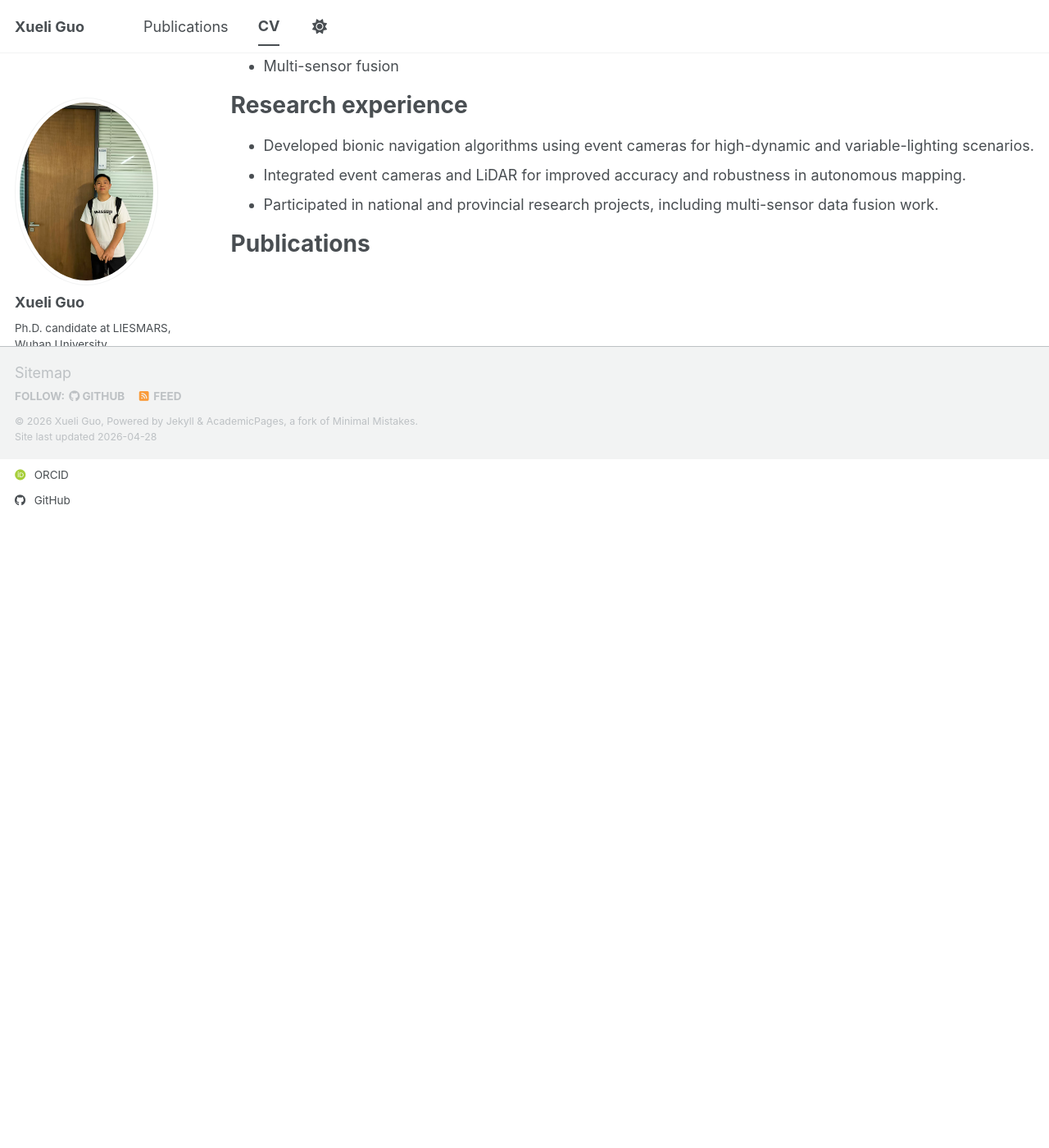
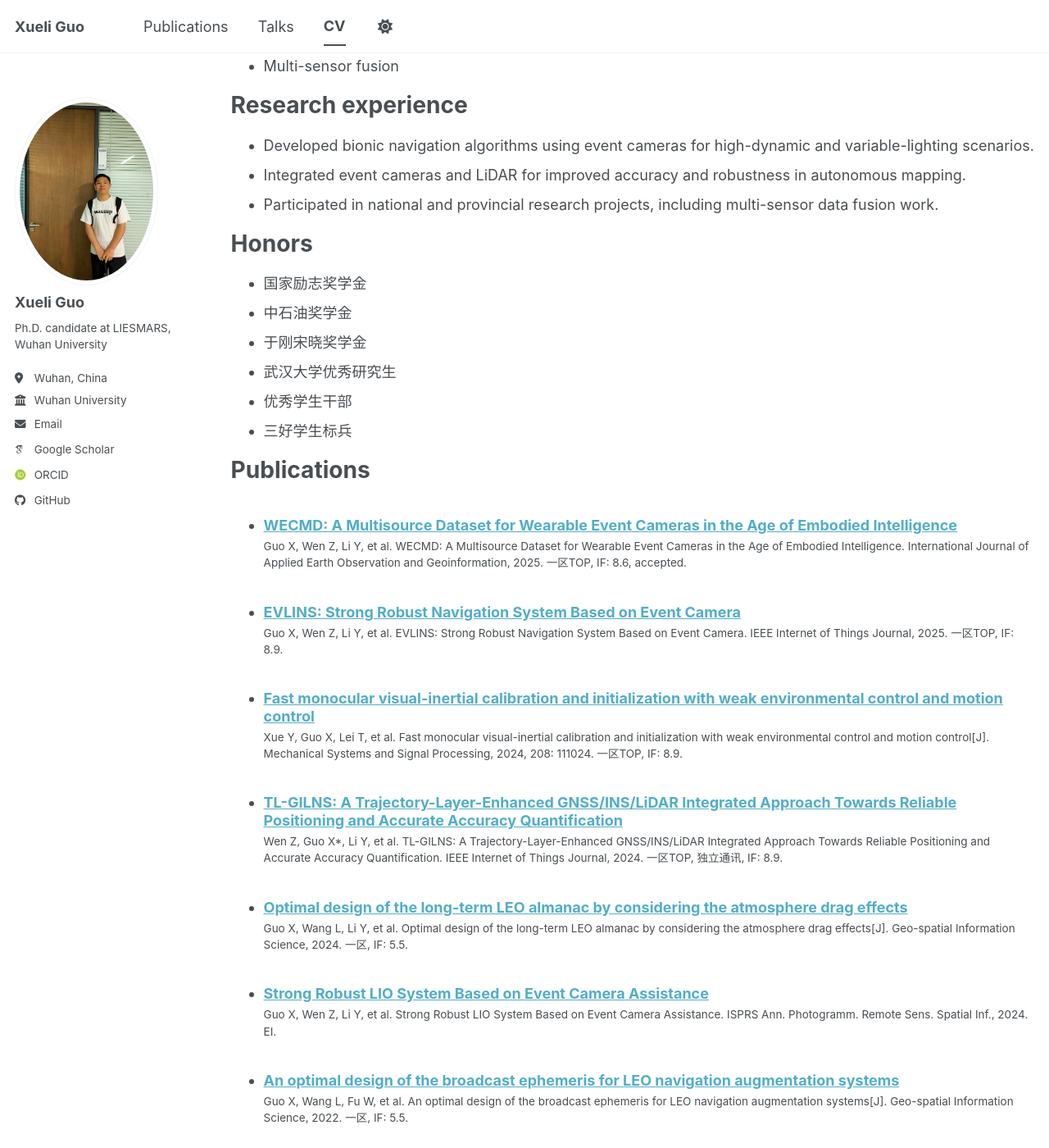
Before and after one commit to xueli-guo/xueli-guo.github.io, a Jekyll site: the page built from _pages/cv.md, in a window 1280 px wide and 1400 px high, scrolled down 297 px. Shown: the whole window at 82% size. Built offline with Jekyll 4.4.1, drawn with Linux system fonts in a browser that asks for light colours; some web fonts are replaced; a script bundle is joined from its source files by our own code; library files that are not in the unit come from our copies; before the commit the page ends 900 px from its top, so only the background shows below that; some of the changed text lies outside the part shown.

Commit message:
first time

```diff
--- a/_data/cv.json
+++ b/_data/cv.json
@@ -35,7 +35,7 @@
     {
       "institution": "Wuhan University",
       "area": "LIESMARS",
-      "studyType": "",
+      "studyType": "Ph.D. Candidate",
       "startDate": "",
       "endDate": "",
       "gpa": null,
@@ -44,10 +44,136 @@
   ],
   "skills": [],
   "languages": [],
-  "interests": [],
+  "interests": [
+    {
+      "name": "Research Interests",
+      "keywords": [
+        "Event-based and LiDAR SLAM",
+        "LEO satellite navigation enhancement",
+        "Multi-sensor fusion"
+      ]
+    }
+  ],
   "references": [],
-  "publications": [],
-  "presentations": [],
+  "publications": [
+    {
+      "name": "低轨卫星导航增强系统精密星历设计方法研究",
+      "publisher": "大地测量与地球动力学",
+      "releaseDate": "2021-08-01",
+      "website": "",
+      "summary": "郭学立, 王磊. 低轨卫星导航增强系统精密星历设计方法研究[J]. 大地测量与地球动力学, 2021, 41(8): 800-805. 中文核心."
+    },
+    {
+      "name": "An optimal design of the broadcast ephemeris for LEO navigation augmentation systems",
+      "publisher": "Geo-spatial Information Science",
+      "releaseDate": "2022-01-01",
+      "website": "",
+      "summary": "Guo X, Wang L, Fu W, et al. Geo-spatial Information Science, 2022. 一区, IF: 5.5."
+    },
+    {
+      "name": "Optimal design of the long-term LEO almanac by considering the atmosphere drag effects",
+      "publisher": "Geo-spatial Information Science",
+      "releaseDate": "2024-01-01",
+      "website": "",
+      "summary": "Guo X, Wang L, Li Y, et al. Geo-spatial Information Science, 2024. 一区, IF: 5.5."
+    },
+    {
+      "name": "TL-GILNS: A Trajectory-Layer-Enhanced GNSS/INS/LiDAR Integrated Approach Towards Reliable Positioning and Accurate Accuracy Quantification",
+      "publisher": "IEEE Internet of Things Journal",
+      "releaseDate": "2024-01-01",
+      "website": "",
+      "summary": "Wen Z, Guo X*, Li Y, et al. 一区TOP, 独立通讯, IF: 8.9."
+    },
+    {
+      "name": "Fast monocular visual-inertial calibration and initialization with weak environmental control and motion control",
+      "publisher": "Mechanical Systems and Signal Processing",
+      "releaseDate": "2024-01-01",
+      "website": "",
+      "summary": "Xue Y, Guo X, Lei T, et al. Mechanical Systems and Signal Processing, 2024, 208: 111024. 一区TOP, IF: 8.9."
+    },
+    {
+      "name": "Strong Robust LIO System Based on Event Camera Assistance",
+      "publisher": "ISPRS Annals of the Photogrammetry, Remote Sensing and Spatial Information Sciences",
+      "releaseDate": "2024-01-01",
+      "website": "",
+      "summary": "Guo X, Wen Z, Li Y, et al. ISPRS Ann. Photogramm. Remote Sens. Spatial Inf., 2024. EI."
+    },
+    {
+      "name": "EVLINS: Strong Robust Navigation System Based on Event Camera",
+      "publisher": "IEEE Internet of Things Journal",
+      "releaseDate": "2025-01-01",
+      "website": "",
+      "summary": "Guo X, Wen Z, Li Y, et al. IEEE Internet of Things Journal, 2025. 一区TOP, IF: 8.9."
+    },
+    {
+      "name": "WECMD: A Multisource Dataset for Wearable Event Cameras in the Age of Embodied Intelligence",
+      "publisher": "International Journal of Applied Earth Observation and Geoinformation",
+      "releaseDate": "2025-01-01",
+      "website": "",
+      "summary": "Guo X, Wen Z, Li Y, et al. International Journal of Applied Earth Observation and Geoinformation, 2025. 一区TOP, IF: 8.6, accepted."
+    }
+  ],
+  "presentations": [
+    {
+      "name": "International Association of Professionals in Global Positioning Systems (CPGPS)",
+      "event": "2020 International Association of Professionals in Global Positioning Systems (CPGPS)",
+      "date": "2020-01-01",
+      "location": "Shanghai, China",
+      "description": "International conference oral presentation."
+    },
+    {
+      "name": "Ubiquitous Positioning, Indoor Navigation, and Location Based Service (UPINLBS)",
+      "event": "2022 Ubiquitous Positioning, Indoor Navigation, and Location Based Service (UPINLBS)",
+      "date": "2022-01-01",
+      "location": "Wuhan, China",
+      "description": "International conference oral presentation."
+    },
+    {
+      "name": "Ubiquitous Positioning, Indoor Navigation, and Location Based Service (UPINLBS)",
+      "event": "2024 Ubiquitous Positioning, Indoor Navigation, and Location Based Service (UPINLBS)",
+      "date": "2024-01-01",
+      "location": "Perth, Australia",
+      "description": "International conference oral presentation."
+    }
+  ],
   "teaching": [],
-  "portfolio": []
+  "portfolio": [],
+  "awards": [
+    {
+      "title": "国家励志奖学金",
+      "date": "",
+      "awarder": "",
+      "summary": ""
+    },
+    {
+      "title": "中石油奖学金",
+      "date": "",
+      "awarder": "",
+      "summary": ""
+    },
+    {
+      "title": "于刚宋晓奖学金",
+      "date": "",
+      "awarder": "",
+      "summary": ""
+    },
+    {
+      "title": "武汉大学优秀研究生",
+      "date": "",
+      "awarder": "Wuhan University",
+      "summary": ""
+    },
+    {
+      "title": "优秀学生干部",
+      "date": "",
+      "awarder": "",
+      "summary": ""
+    },
+    {
+      "title": "三好学生标兵",
+      "date": "",
+      "awarder": "",
+      "summary": ""
+    }
+  ]
 }
--- a/_data/navigation.yml
+++ b/_data/navigation.yml
@@ -11,5 +11,8 @@ main:
   - title: "Publications"
     url: /publications/
 
+  - title: "Talks"
+    url: /talks/
+
   - title: "CV"
     url: /cv/
--- a/_pages/cv.md
+++ b/_pages/cv.md
@@ -25,8 +25,23 @@ Research experience
 * Integrated event cameras and LiDAR for improved accuracy and robustness in autonomous mapping.
 * Participated in national and provincial research projects, including multi-sensor data fusion work.
 
+Honors
+======
+* 国家励志奖学金
+* 中石油奖学金
+* 于刚宋晓奖学金
+* 武汉大学优秀研究生
+* 优秀学生干部
+* 三好学生标兵
+
 Publications
 ======
   <ul>{% for post in site.publications reversed %}
     {% include archive-single-cv.html %}
   {% endfor %}</ul>
+
+Talks
+======
+  <ul>{% for post in site.talks reversed %}
+    {% include archive-single-talk-cv.html  %}
+  {% endfor %}</ul>
--- /dev/null
+++ b/_publications/2022-01-01-broadcast-ephemeris-leo.md
@@ -0,0 +1,11 @@
+---
+title: "An optimal design of the broadcast ephemeris for LEO navigation augmentation systems"
+collection: publications
+category: manuscripts
+permalink: /publication/2022-broadcast-ephemeris-leo-navigation-augmentation/
+date: 2022-01-01
+venue: "Geo-spatial Information Science"
+citation: "Guo X, Wang L, Fu W, et al. An optimal design of the broadcast ephemeris for LEO navigation augmentation systems[J]. Geo-spatial Information Science, 2022. 一区, IF: 5.5."
+---
+
+一区, IF: 5.5.
--- /dev/null
+++ b/_publications/2024-01-01-event-camera-assisted-lio.md
@@ -0,0 +1,11 @@
+---
+title: "Strong Robust LIO System Based on Event Camera Assistance"
+collection: publications
+category: conferences
+permalink: /publication/2024-event-camera-assisted-lio/
+date: 2024-01-01
+venue: "ISPRS Annals of the Photogrammetry, Remote Sensing and Spatial Information Sciences"
+citation: "Guo X, Wen Z, Li Y, et al. Strong Robust LIO System Based on Event Camera Assistance. ISPRS Ann. Photogramm. Remote Sens. Spatial Inf., 2024. EI."
+---
+
+EI.
--- /dev/null
+++ b/_publications/2024-01-01-long-term-leo-almanac.md
@@ -0,0 +1,11 @@
+---
+title: "Optimal design of the long-term LEO almanac by considering the atmosphere drag effects"
+collection: publications
+category: manuscripts
+permalink: /publication/2024-long-term-leo-almanac-atmosphere-drag/
+date: 2024-01-01
+venue: "Geo-spatial Information Science"
+citation: "Guo X, Wang L, Li Y, et al. Optimal design of the long-term LEO almanac by considering the atmosphere drag effects[J]. Geo-spatial Information Science, 2024. 一区, IF: 5.5."
+---
+
+一区, IF: 5.5.
--- /dev/null
+++ b/_publications/2024-01-01-tl-gilns.md
@@ -0,0 +1,11 @@
+---
+title: "TL-GILNS: A Trajectory-Layer-Enhanced GNSS/INS/LiDAR Integrated Approach Towards Reliable Positioning and Accurate Accuracy Quantification"
+collection: publications
+category: manuscripts
+permalink: /publication/2024-tl-gilns/
+date: 2024-01-01
+venue: "IEEE Internet of Things Journal"
+citation: "Wen Z, Guo X*, Li Y, et al. TL-GILNS: A Trajectory-Layer-Enhanced GNSS/INS/LiDAR Integrated Approach Towards Reliable Positioning and Accurate Accuracy Quantification. IEEE Internet of Things Journal, 2024. 一区TOP, 独立通讯, IF: 8.9."
+---
+
+一区TOP, 独立通讯, IF: 8.9.
--- /dev/null
+++ b/_publications/2024-01-01-visual-inertial-calibration.md
@@ -0,0 +1,11 @@
+---
+title: "Fast monocular visual-inertial calibration and initialization with weak environmental control and motion control"
+collection: publications
+category: manuscripts
+permalink: /publication/2024-visual-inertial-calibration-initialization/
+date: 2024-01-01
+venue: "Mechanical Systems and Signal Processing"
+citation: "Xue Y, Guo X, Lei T, et al. Fast monocular visual-inertial calibration and initialization with weak environmental control and motion control[J]. Mechanical Systems and Signal Processing, 2024, 208: 111024. 一区TOP, IF: 8.9."
+---
+
+一区TOP, IF: 8.9.
--- /dev/null
+++ b/_publications/2025-01-01-evlins.md
@@ -0,0 +1,11 @@
+---
+title: "EVLINS: Strong Robust Navigation System Based on Event Camera"
+collection: publications
+category: manuscripts
+permalink: /publication/2025-evlins/
+date: 2025-01-01
+venue: "IEEE Internet of Things Journal"
+citation: "Guo X, Wen Z, Li Y, et al. EVLINS: Strong Robust Navigation System Based on Event Camera. IEEE Internet of Things Journal, 2025. 一区TOP, IF: 8.9."
+---
+
+一区TOP, IF: 8.9.
--- /dev/null
+++ b/_publications/2025-01-01-wecmd.md
@@ -0,0 +1,11 @@
+---
+title: "WECMD: A Multisource Dataset for Wearable Event Cameras in the Age of Embodied Intelligence"
+collection: publications
+category: manuscripts
+permalink: /publication/2025-wecmd/
+date: 2025-01-01
+venue: "International Journal of Applied Earth Observation and Geoinformation"
+citation: "Guo X, Wen Z, Li Y, et al. WECMD: A Multisource Dataset for Wearable Event Cameras in the Age of Embodied Intelligence. International Journal of Applied Earth Observation and Geoinformation, 2025. 一区TOP, IF: 8.6, accepted."
+---
+
+一区TOP, IF: 8.6, accepted.
--- /dev/null
+++ b/_talks/2022-01-01-upinlbs-wuhan.md
@@ -0,0 +1,11 @@
+---
+title: "Ubiquitous Positioning, Indoor Navigation, and Location Based Service (UPINLBS)"
+collection: talks
+type: "Oral presentation"
+permalink: /talks/2022-upinlbs-wuhan/
+venue: "2022 Ubiquitous Positioning, Indoor Navigation, and Location Based Service (UPINLBS)"
+date: 2022-01-01
+location: "Wuhan, China"
+---
+
+International conference oral presentation.
--- /dev/null
+++ b/_talks/2024-01-01-upinlbs-perth.md
@@ -0,0 +1,11 @@
+---
+title: "Ubiquitous Positioning, Indoor Navigation, and Location Based Service (UPINLBS)"
+collection: talks
+type: "Oral presentation"
+permalink: /talks/2024-upinlbs-perth/
+venue: "2024 Ubiquitous Positioning, Indoor Navigation, and Location Based Service (UPINLBS)"
+date: 2024-01-01
+location: "Perth, Australia"
+---
+
+International conference oral presentation.
```
Also changed, not shown: _publications/2021-08-01-leo-precise-ephemeris-design.md (added, +11 -0 lines), _talks/2020-01-01-cpgps.md (added, +11 -0 lines).
